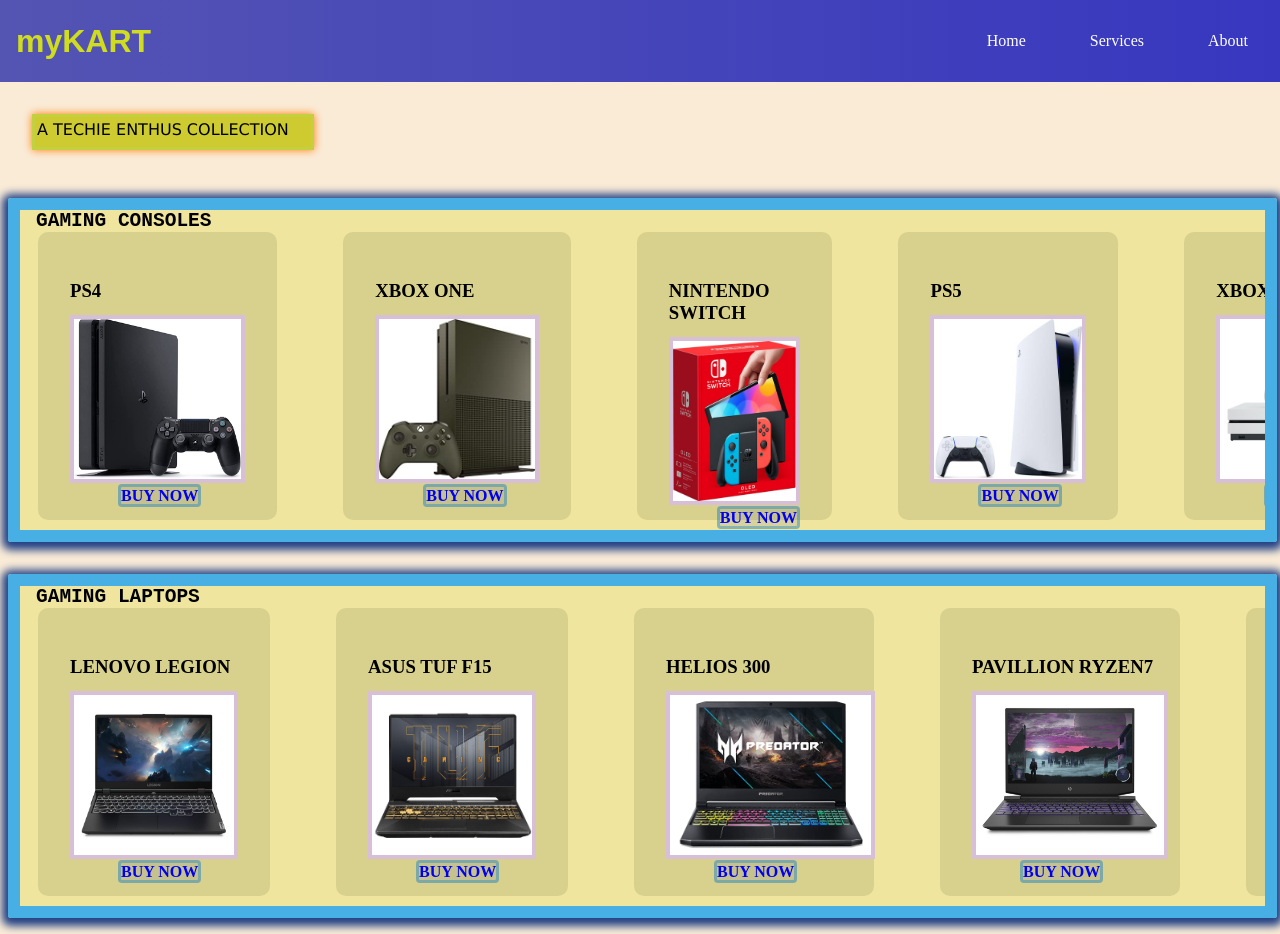
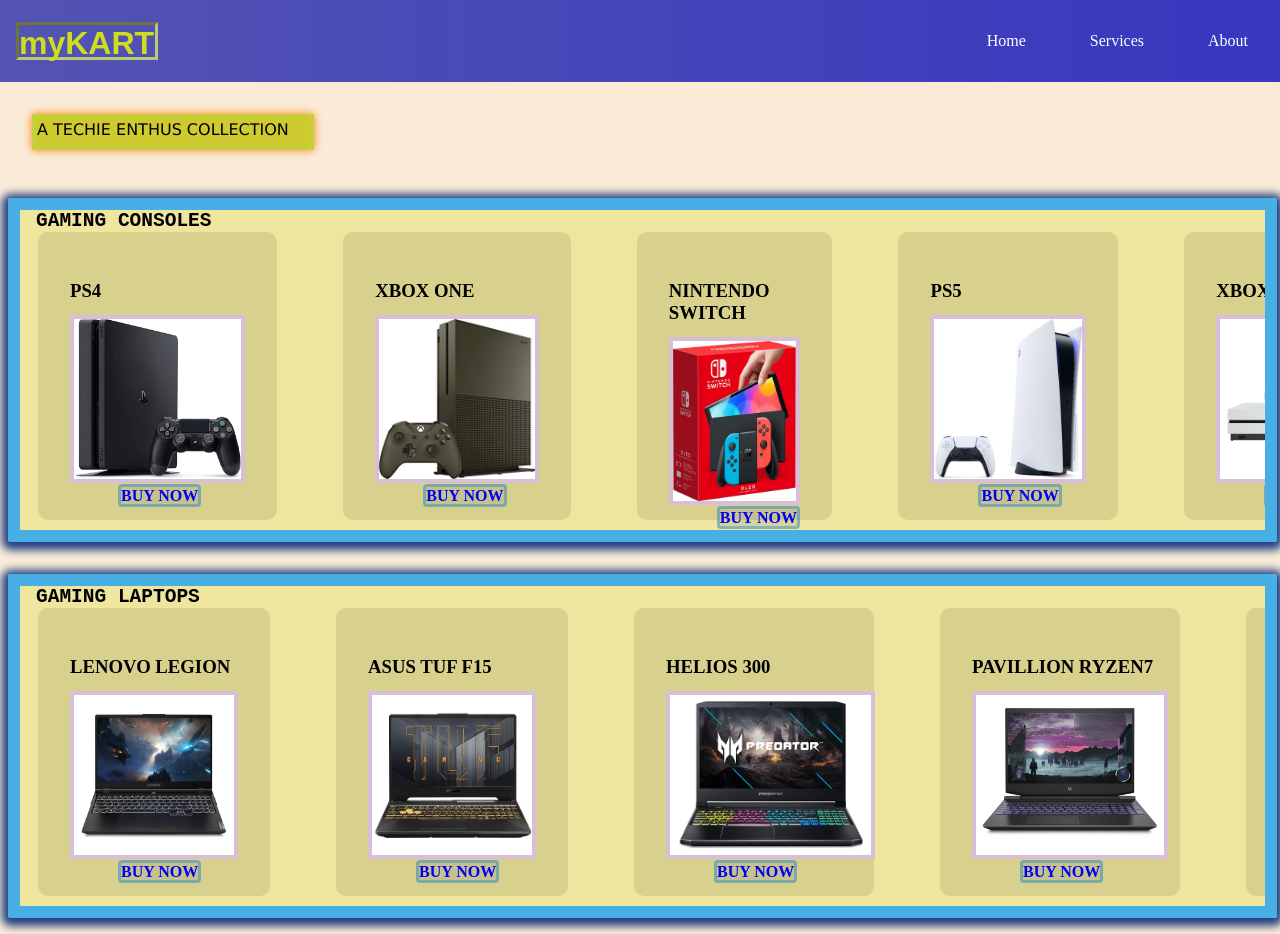
Before and after one commit to gauthking/myKartProject, a plain HTML site: page index.html in a window 1280 px wide. Drawn offline with Linux system fonts and the light colour scheme.

Commit message:
updated myKart text

```diff
--- a/styles.css
+++ b/styles.css
@@ -20,6 +20,9 @@
     font-family:fantasy;
     font-weight: bolder;
     color: rgb(208, 221, 30);
+    height: 2rem;
+    width: 8.5rem;
+    border: inset 3px rgb(190, 199, 114);
 
 }
 
```
